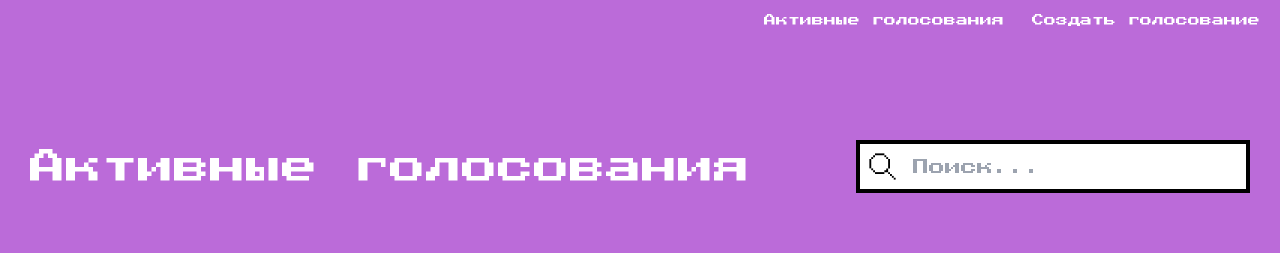
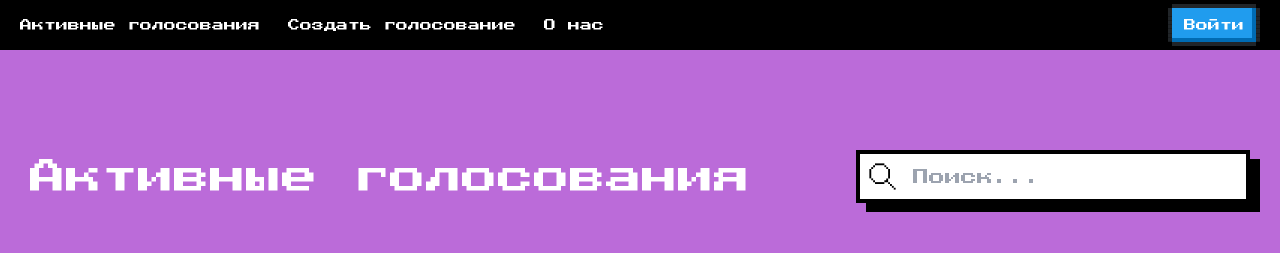
Before and after one commit to panoptisDev/react-voting-dapp, a React (Create React App) app: page /#/ in a window 1280 px wide. Shown: the top 253 px of the page. Built offline with nearby package versions, Linux system fonts and the light colour scheme; the HTML template or start-up script is replaced by a standard one.

Commit message:
change header design

```diff
--- a/public/index.html
+++ b/public/index.html
@@ -9,6 +9,7 @@
     <link rel="preconnect" href="https://fonts.googleapis.com">
     <link rel="preconnect" href="https://fonts.gstatic.com" crossorigin>
     <link href="https://fonts.googleapis.com/css2?family=Press+Start+2P&display=swap" rel="stylesheet">
+    <link rel="stylesheet" href="https://unpkg.com/nes.css/css/nes.css">
     <title>Vote - свободная платформа блокчейн-голосования</title>
   </head>
   <body>
--- a/src/App.js
+++ b/src/App.js
@@ -3,7 +3,7 @@ import ActiveElectionsPage from "./pages/ActiveElectionsPage";
 
 function App() {
   return (
-    <div className="w-full max-w-[1440px] min-h-full my-0 mx-auto">
+    <div className="w-full min-h-full my-0 mx-auto">
       <ActiveElectionsPage />
     </div>
   );
--- a/src/components/Header.jsx
+++ b/src/components/Header.jsx
@@ -2,16 +2,26 @@ import React from "react";
 
 const Header = () => {
     return (
-        <header className="w-full flex justify-end items-center bg-transparent mb-[100px] px-5 py-1 top-0 sticky">
+        <header className="w-full bg-black mb-[100px]">
+            <div className="w-full max-w-[1600px] mx-auto my-0 flex justify-between items-center px-5 py-1">
                 <nav className="flex gap-7 items-center py-2">
-                <a href="#" className="text-xs text-white hover:text-[#000] transition-all duration-200">
+                    <a href="#" className="text-xs text-white hover:text-[#bb6bd9] transition-all duration-200 no-underline">
                         Активные голосования
                     </a>
 
-                <a href="#" className="text-xs text-white hover:text-[#000] transition-all duration-200">
+                    <a href="#" className="text-xs text-white hover:text-[#bb6bd9] transition-all duration-200 no-underline">
                         Создать голосование
                     </a>
+
+                    <a href="#" className="text-xs text-white hover:text-[#bb6bd9] transition-all duration-200 no-underline">
+                        О нас
+                    </a>
                 </nav>
+
+                <button className="nes-btn is-primary text-[12px] py-1 px-2">
+                    Войти
+                </button>
+            </div>
         </header>
     );
 };
--- a/src/components/UI/SearchBar.jsx
+++ b/src/components/UI/SearchBar.jsx
@@ -3,7 +3,7 @@ import ZoomImage from "../../assets/images/zoom-image.svg";
 
 const SearchBar = () => {
     return (
-        <div className="bg-white border-[4px] border-black flex gap-2 w-full max-w-[450px]">
+        <div className="bg-white border-[4px] border-black flex gap-2 w-full max-w-[450px] shadow-[10px_9px_0px_#000]">
             <img
                 src={ZoomImage}
                 alt="zoom"
--- a/src/pages/ActiveElectionsPage.jsx
+++ b/src/pages/ActiveElectionsPage.jsx
@@ -5,12 +5,12 @@ import ElectionsContainer from "../components/ElectionsContainer";
 
 const ActiveElectionsPage = () => {
     return (
-        <section className="pb-[30px]">
-            <div className="w-full">
+        <section className="w-ful pb-[30px]">
+            <div className="w-full top-0 sticky z-10">
                 <Header />
             </div>
 
-            <div className="w-full flex justify-between px-[30px] items-center mb-[120px]">
+            <div className="w-full max-w-[1440px] mx-auto my-0 flex justify-between px-[30px] items-center mb-[120px]">
                 <h2 className="text-white text-4xl animate-slideright">
                     Активные голосования
                 </h2>
```
Lines whose indentation alone changed are shown as unchanged.
